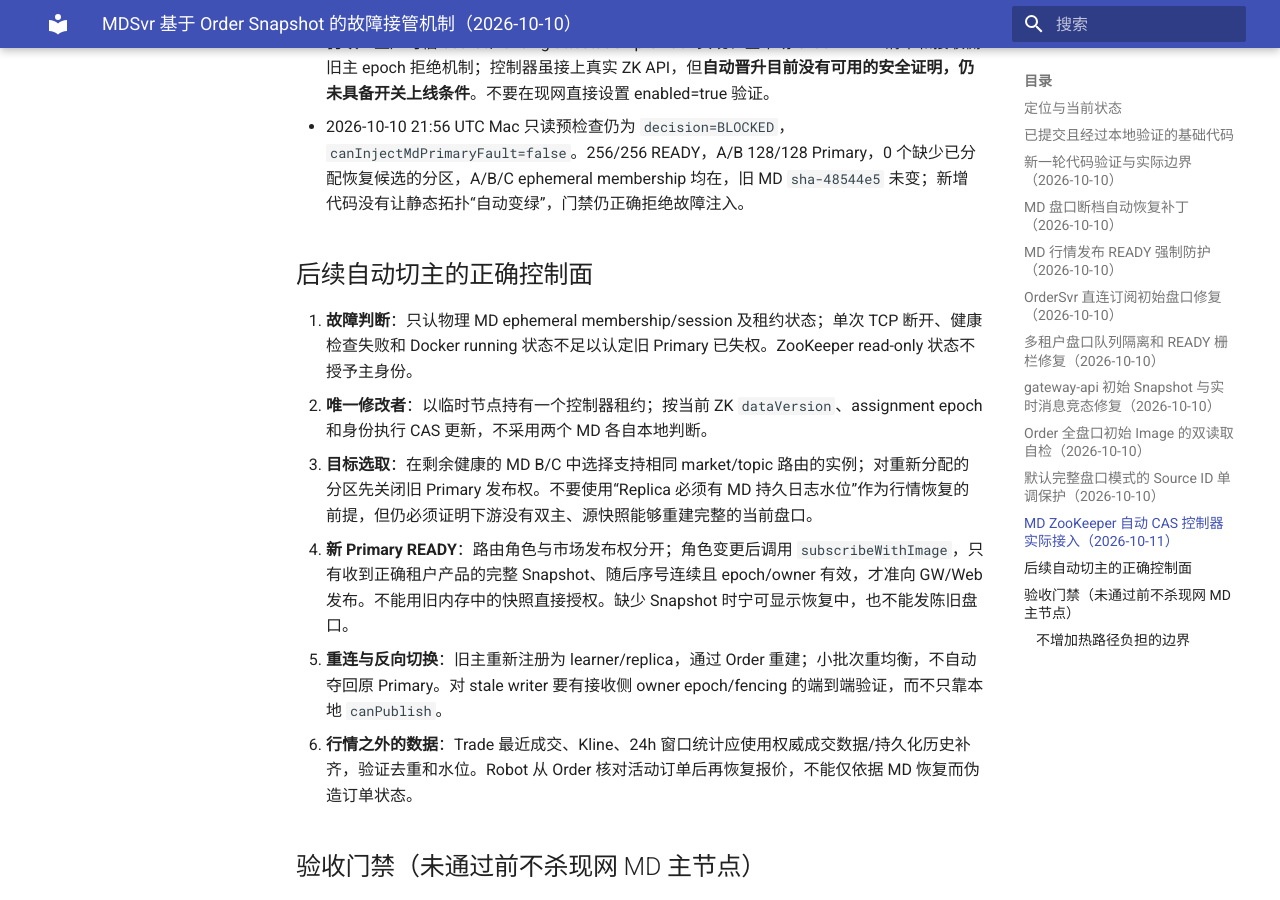
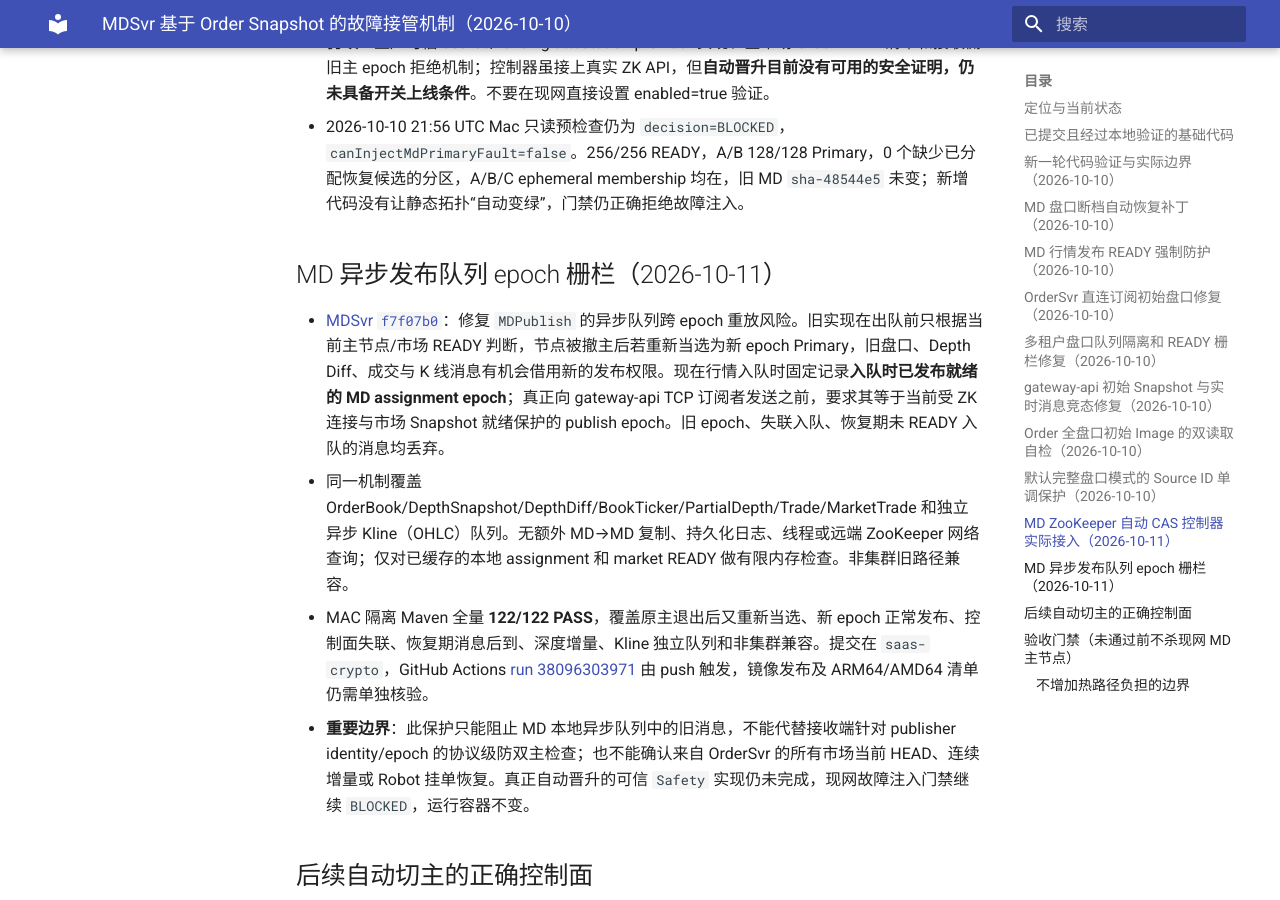
Before and after one commit to bliplink/dc-quant-deploy, an MkDocs documentation site: the page built from docs/MD_ORDER_SNAPSHOT_FAILOVER_RECOVERY_20261010.zh-CN.md, in a window 1280 px wide and 900 px high, scrolled down 7028 px. Built offline with MkDocs 1.6.1 and Material for MkDocs 9.7.7, drawn with Linux system fonts in a browser that asks for light colours.

Commit message:
docs(md-ha): record queued publish epoch fencing and 122 passing tests

```diff
--- a/docs/MD_ORDER_SNAPSHOT_FAILOVER_RECOVERY_20261010.zh-CN.md
+++ b/docs/MD_ORDER_SNAPSHOT_FAILOVER_RECOVERY_20261010.zh-CN.md
@@ -92,6 +92,13 @@ MDSvr 是 OrderSvr 权威撮合订单簿的派生行情服务。**不要为 MDSv
 - **仍缺**：生产可信 source/fencing attestation provider 实现、全市场 Order HEAD 清单和接收侧旧主 epoch 拒绝机制；控制器虽接上真实 ZK API，但**自动晋升目前没有可用的安全证明，仍未具备开关上线条件**。不要在现网直接设置 enabled=true 验证。
 - 2026-10-10 21:56 UTC Mac 只读预检查仍为 `decision=BLOCKED`，`canInjectMdPrimaryFault=false`。256/256 READY，A/B 128/128 Primary，0 个缺少已分配恢复候选的分区，A/B/C ephemeral membership 均在，旧 MD `sha-48544e5` 未变；新增代码没有让静态拓扑“自动变绿”，门禁仍正确拒绝故障注入。
 
+## MD 异步发布队列 epoch 栅栏（2026-10-11）
+
+- [MDSvr `f7f07b0`](https://github.com/bliplink/com.app.dc.mdsvr/commit/f7f07b0)：修复 `MDPublish` 的异步队列跨 epoch 重放风险。旧实现在出队前只根据当前主节点/市场 READY 判断，节点被撤主后若重新当选为新 epoch Primary，旧盘口、Depth Diff、成交与 K 线消息有机会借用新的发布权限。现在行情入队时固定记录**入队时已发布就绪的 MD assignment epoch**；真正向 gateway-api TCP 订阅者发送之前，要求其等于当前受 ZK 连接与市场 Snapshot 就绪保护的 publish epoch。旧 epoch、失联入队、恢复期未 READY 入队的消息均丢弃。
+- 同一机制覆盖 OrderBook/DepthSnapshot/DepthDiff/BookTicker/PartialDepth/Trade/MarketTrade 和独立异步 Kline（OHLC）队列。无额外 MD→MD 复制、持久化日志、线程或远端 ZooKeeper 网络查询；仅对已缓存的本地 assignment 和 market READY 做有限内存检查。非集群旧路径兼容。
+- MAC 隔离 Maven 全量 **122/122 PASS**，覆盖原主退出后又重新当选、新 epoch 正常发布、控制面失联、恢复期消息后到、深度增量、Kline 独立队列和非集群兼容。提交在 `saas-crypto`，GitHub Actions [run 38096303971](https://github.com/bliplink/com.app.dc.mdsvr/actions/runs/38096303971) 由 push 触发，镜像发布及 ARM64/AMD64 清单仍需单独核验。
+- **重要边界**：此保护只能阻止 MD 本地异步队列中的旧消息，不能代替接收端针对 publisher identity/epoch 的协议级防双主检查；也不能确认来自 OrderSvr 的所有市场当前 HEAD、连续增量或 Robot 挂单恢复。真正自动晋升的可信 `Safety` 实现仍未完成，现网故障注入门禁继续 `BLOCKED`，运行容器不变。
+
 ## 后续自动切主的正确控制面
 
 1. **故障判断**：只认物理 MD ephemeral membership/session 及租约状态；单次 TCP 断开、健康检查失败和 Docker running 状态不足以认定旧 Primary 已失权。ZooKeeper read-only 状态不授予主身份。
```
